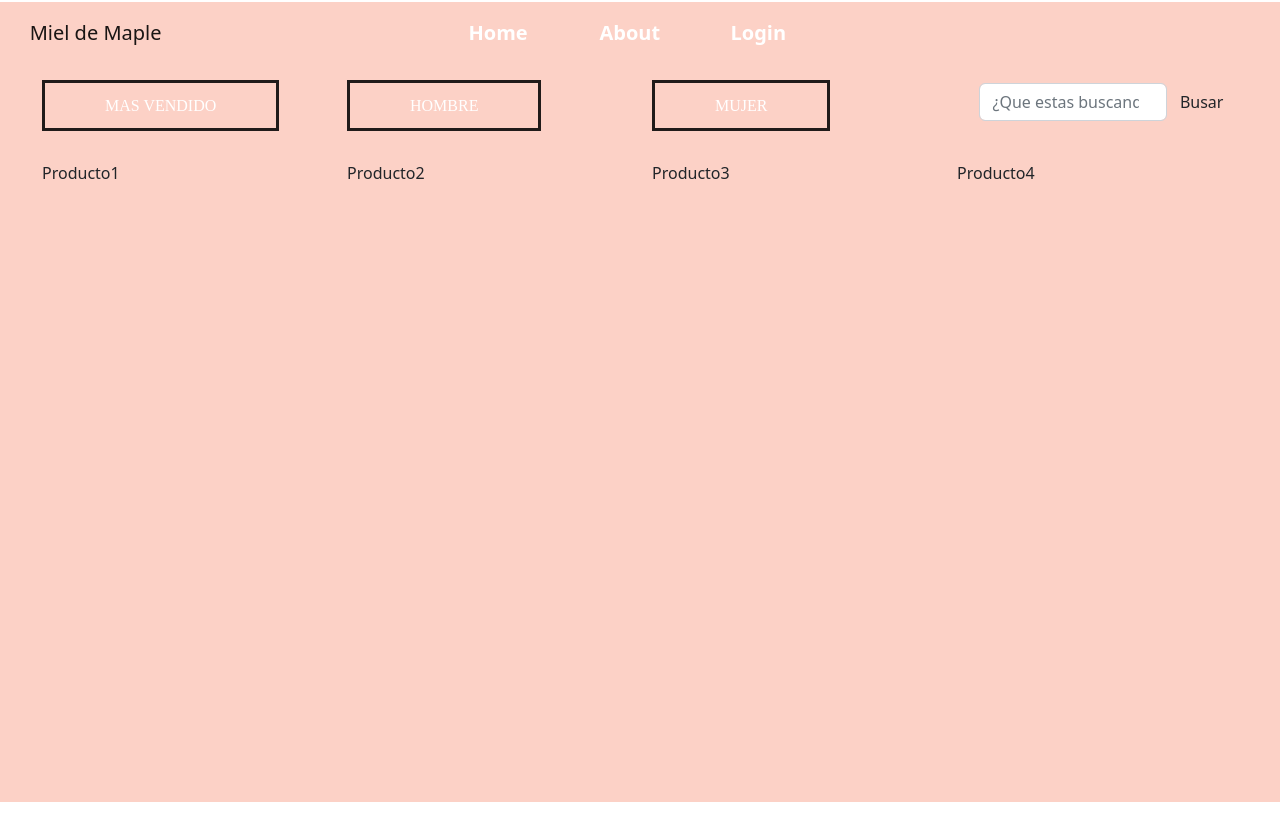
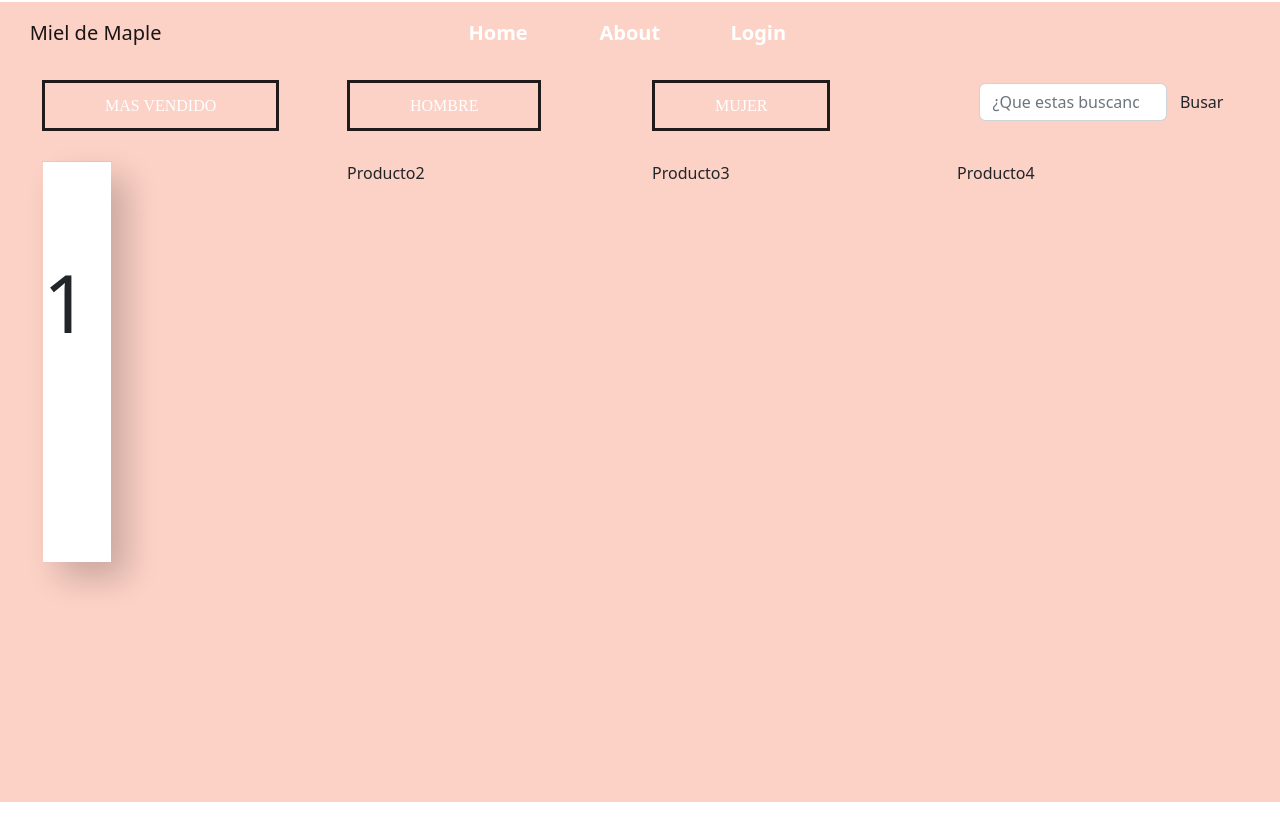
Before and after one commit to josuemagic/maplesyrup, a React (Vite) app in the folder frontend/: page / in a window 1280 px wide. Shown: the top 840 px of the page. Before the commit the page ends 802 px from the top, so only its background shows below. Built offline with nearby package versions, Linux system fonts and the light colour scheme.

Commit message:
Fase 1 de tarjeta para productos

```diff
--- a/frontend/src/components/home/Home.jsx
+++ b/frontend/src/components/home/Home.jsx
@@ -3,6 +3,7 @@ import { useDispatch, useSelector } from 'react-redux';
 import { GetListProducts } from '../../redux/actions/products/GetListProducts';
 
 import { CustomButtonNavigate } from '../shared/atoms/CustomButtonNavigate';
+import { CardProducts } from '../shared/molecules/CardProducts';
 
 export function Home() {
 
@@ -34,7 +35,7 @@ export function Home() {
             </div>
 
             <div className=".container-md row" style={{ backgroundColor: '', margin: '0px 10px 0px 10px', padding: '20px' }}>
-                <div className='col-lg-3 col-sm-1'>Producto1</div>
+                <div className='col-lg-3 col-sm-1'><CardProducts /></div>
                 <div className='col-lg-3 col-sm-1'>Producto2</div>
                 <div className='col-lg-3 col-sm-1'>Producto3</div>
                 <div className='col-lg-3 col-sm-1'>Producto4</div>
--- /dev/null
+++ b/frontend/src/components/shared/molecules/CardProducts.jsx
@@ -0,0 +1,17 @@
+import React from "react";
+import '../../../styles/customCardProduct.css'
+
+export function CardProducts() {
+    return (<>
+        <div class="card">
+            <div class="card__side card__side--front card__side--front-1">
+                <div class="card__description">1</div>
+            </div>
+            <div class="card__side card__side--back card__side--back-1">
+                <div class="card__description">
+                    fskjdfsdjh
+                </div>
+            </div>
+        </div>
+    </>)
+}
--- /dev/null
+++ b/frontend/src/styles/customCardProduct.css
@@ -0,0 +1,59 @@
+
+ *, *::after, *::before {
+	 padding: 0;
+	 margin: 0;
+	 box-sizing: border-box;
+}
+
+ .content {
+	 height: 100vh;
+	 background: linear-gradient(to bottom right, aqua, lightblue);
+	 text-align: center;
+	 padding: 4em 0;
+}
+ .cards {
+	 display: flex;
+	 justify-content: space-evenly;
+}
+ .card {
+	 width: 25%;
+	 position: relative;
+	 height: 25em;
+	 perspective: 150em;
+}
+ .card__side {
+	 position: absolute;
+	 top: 0;
+	 left: 0;
+	 width: 100%;
+	 height: 25em;
+	 backface-visibility: hidden;
+	 transition: all 0.6s ease;
+	 box-shadow: 1em 1em 2em rgba(0, 0, 0, .2);
+}
+ .card__side--front {
+	 background-color: #fff;
+}
+ .card__side--back {
+	 color: #fff;
+	 transform: rotateY(180deg);
+}
+ .card__side--back-1 {
+	 background-image: linear-gradient(to right bottom, #fafafa, #e4e4e4);
+}
+ .card:hover .card__side--front {
+	 transform: rotateY(-180deg);
+}
+ .card:hover .card__side--back {
+	 transform: rotate(0);
+}
+ .card__description {
+	 text-transform: uppercase;
+	 font-size: 5em;
+	 padding: 1em 0;
+}
+ .card__description svg {
+	 width: 1.5em;
+	 height: 1.5em;
+	 fill: #fff;
+}
```
